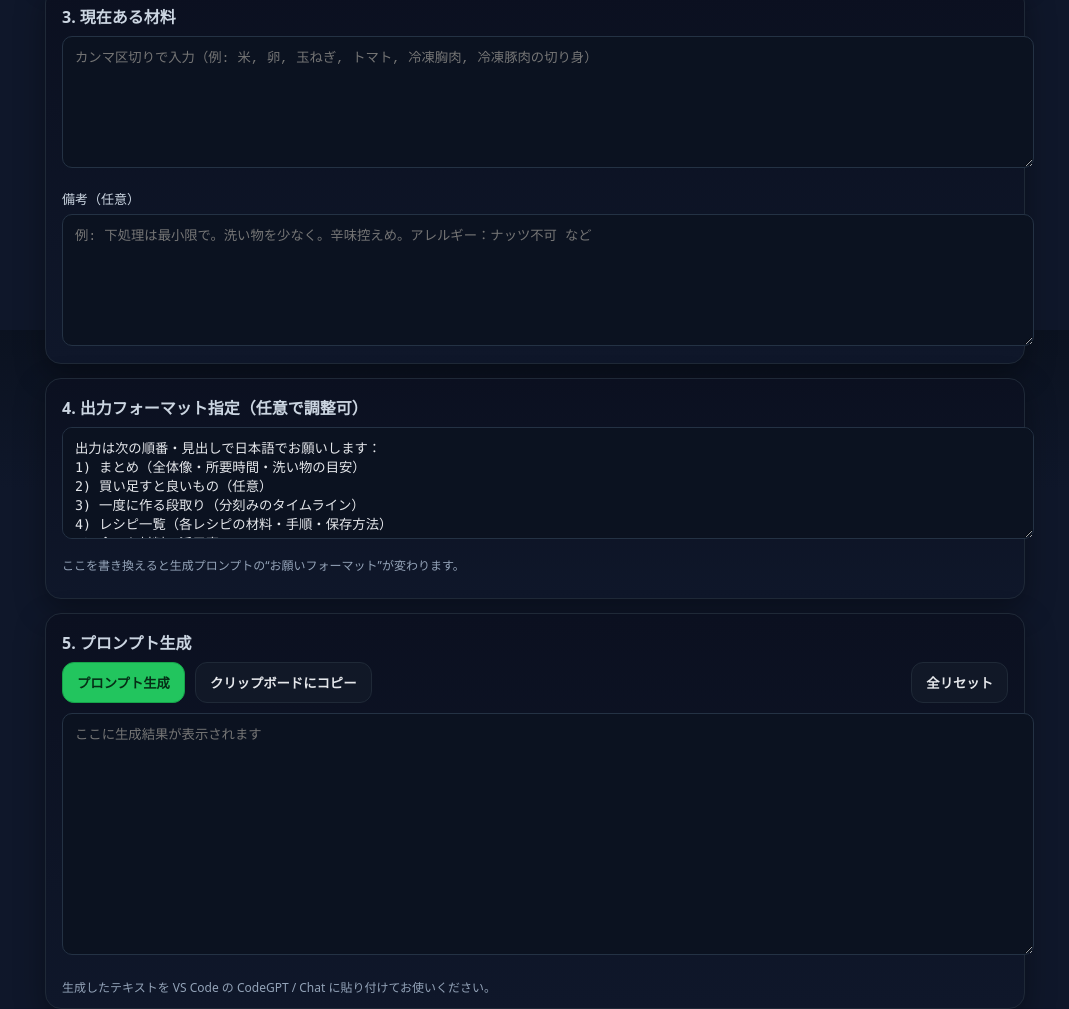
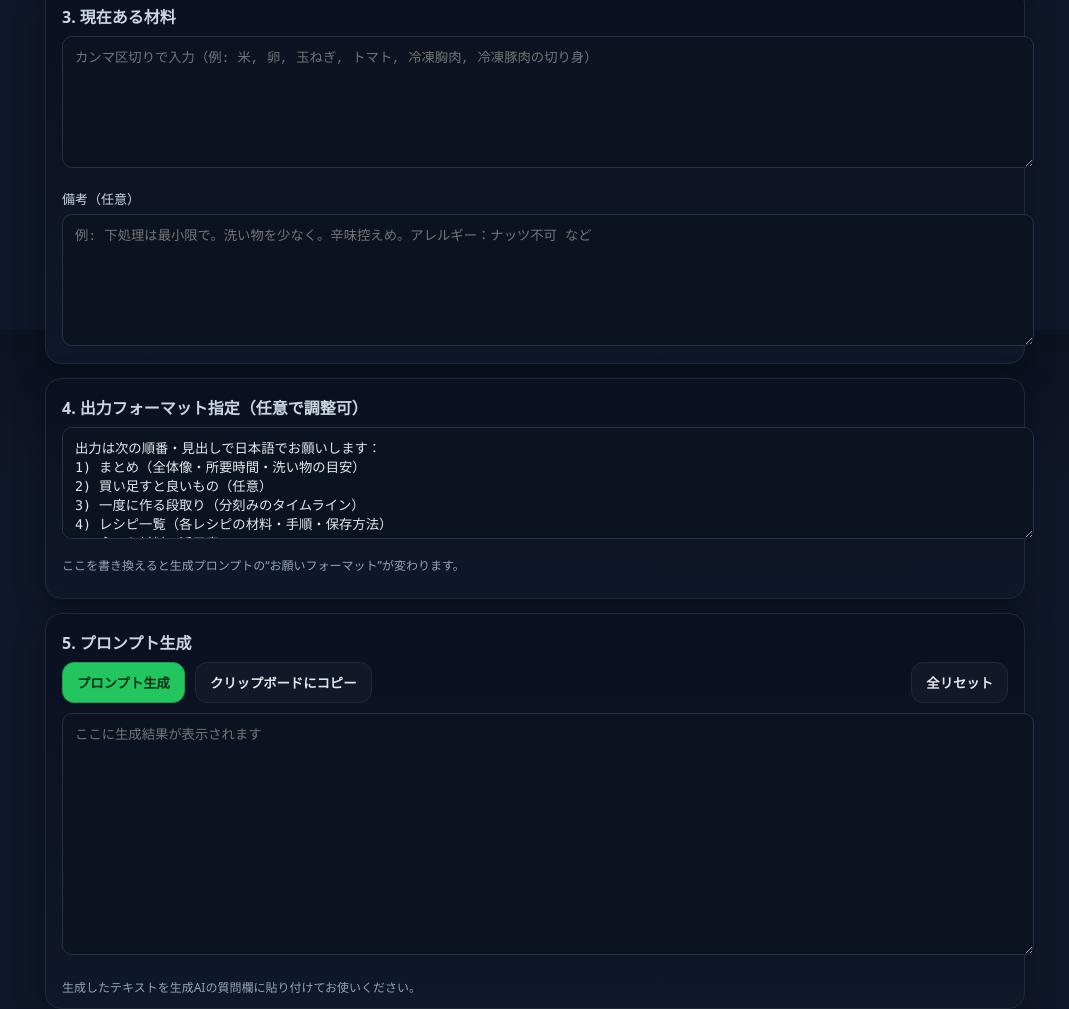
Before and after one commit to hiroshikuze/recipe_prompt_generator, a plain HTML site: page index.html in a window 1280 px wide. Shown: the part 470-1479 px from the top of the page, without its empty margins (105-1174 px from the left). Drawn offline with Linux system fonts and the light colour scheme.

Commit message:
Correction of text on index page.

```diff
--- a/index.html
+++ b/index.html
@@ -60,7 +60,7 @@
           <button id="btnReset" class="right">全リセット</button>
         </div>
         <textarea id="out" class="prompt mono" style="margin-top:10px;min-height:220px" placeholder="ここに生成結果が表示されます"></textarea>
-        <div class="footer">生成したテキストを VS Code の CodeGPT / Chat に貼り付けてお使いください。</div>
+        <div class="footer">生成したテキストを生成AIの質問欄に貼り付けてお使いください。</div>
       </section>
     </div>
   </div>
```
